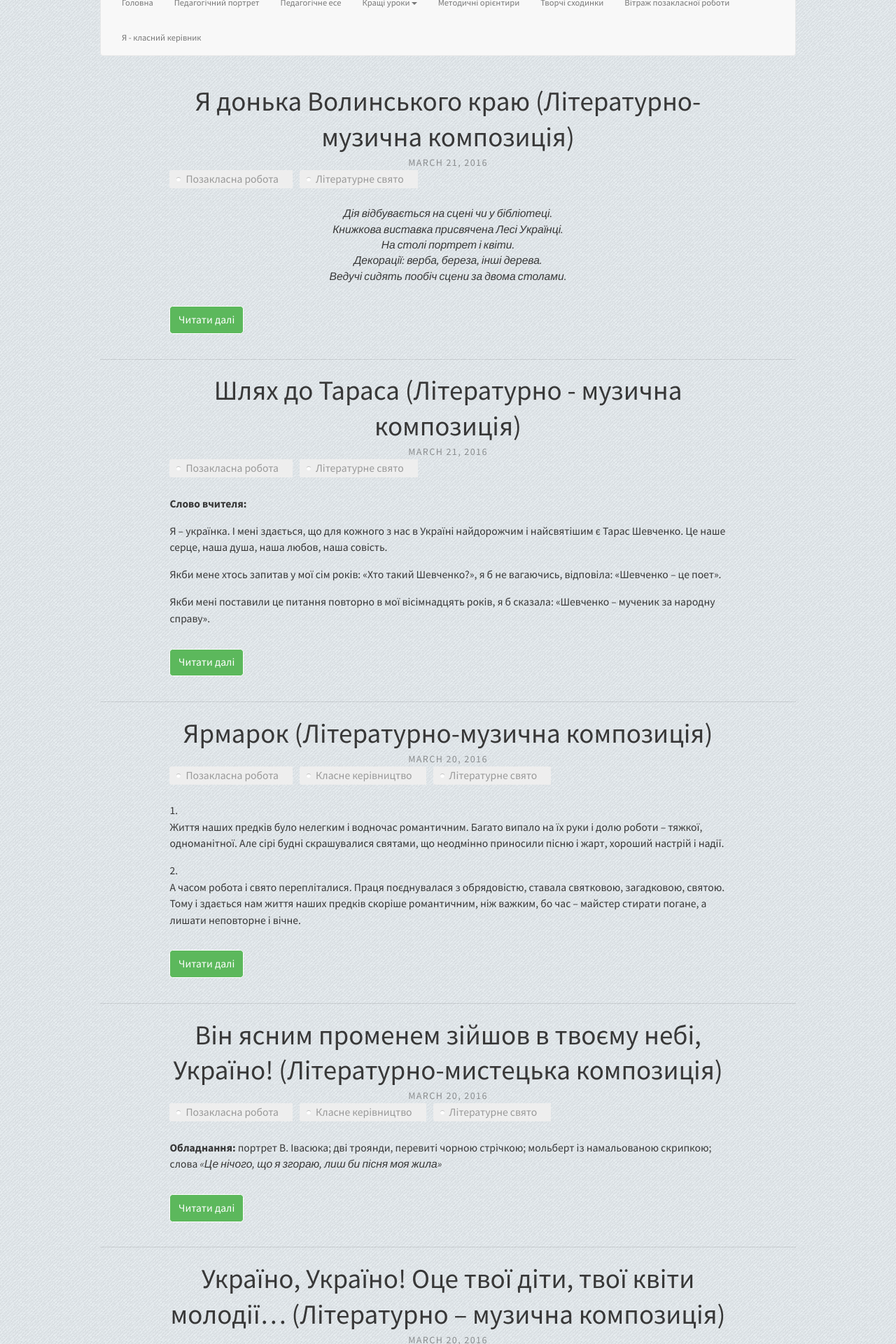
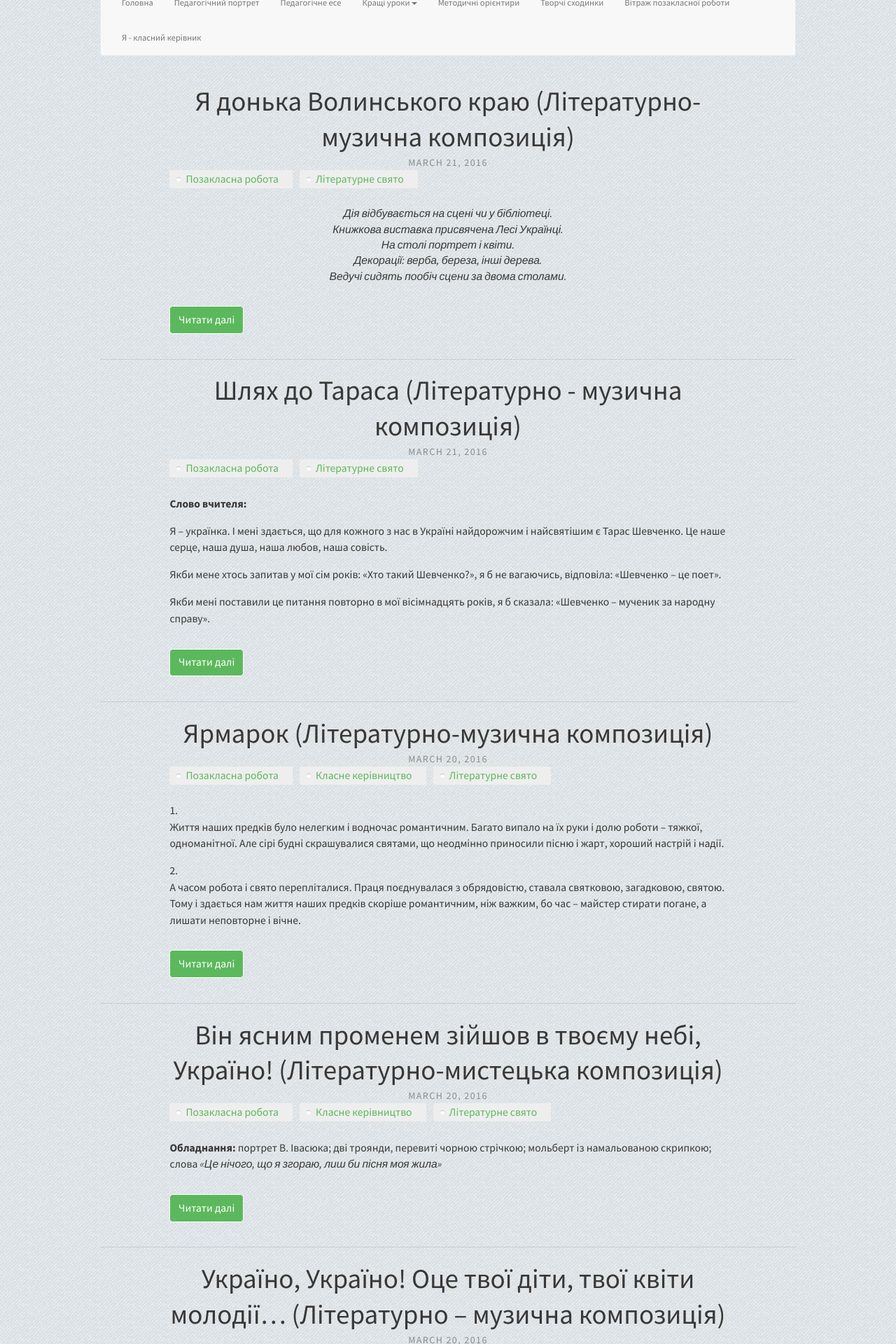
Before and after one commit to tetyanashevchuk/tetyanashevchuk.github.io, a Jekyll site: the page built from index.html, in a window 1280 px wide. Shown: the part 313-2233 px from the top of the page at 70% size. Built offline with Jekyll 4.4.1, drawn with Linux system fonts in a browser that asks for light colours; nearby versions of some CDN libraries.

Commit message:
updated button and tags

```diff
--- a/css/tags.css
+++ b/css/tags.css
@@ -17,7 +17,7 @@
 .tag {
   background: #eee;
   border-radius: 3px 0 0 3px;
-  color: #999;
+  color: #5CB85C;
   display: inline-block;
   height: 26px;
   line-height: 26px;
```
